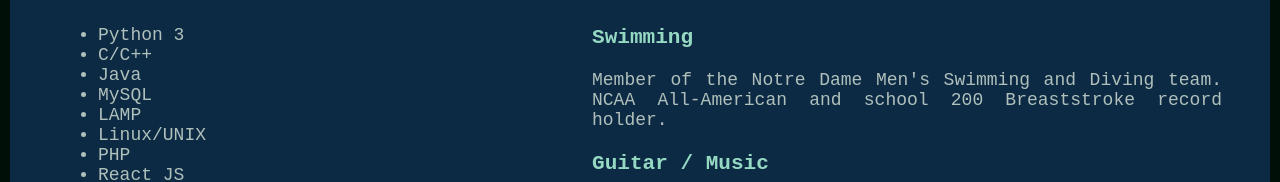
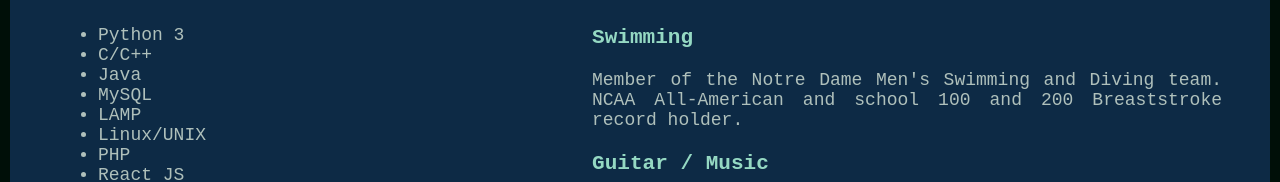
Before and after one commit to jbottelb/portfolio, a React (Create React App) app: page / in a window 1280 px wide. Shown: the part 487-669 px from the top of the page. Built offline with nearby package versions, Linux system fonts and the light colour scheme; what parse would draw is missing.

Commit message:
add new record

```diff
--- a/src/Components/home/interests.js
+++ b/src/Components/home/interests.js
@@ -10,7 +10,7 @@
         </h3>
         <p>
             Member of the Notre Dame Men's Swimming and Diving team.
-            NCAA All-American and school 200 Breaststroke record holder.
+            NCAA All-American and school 100 and 200 Breaststroke record holder.
         </p>
         <h3>
             Guitar / Music
```
